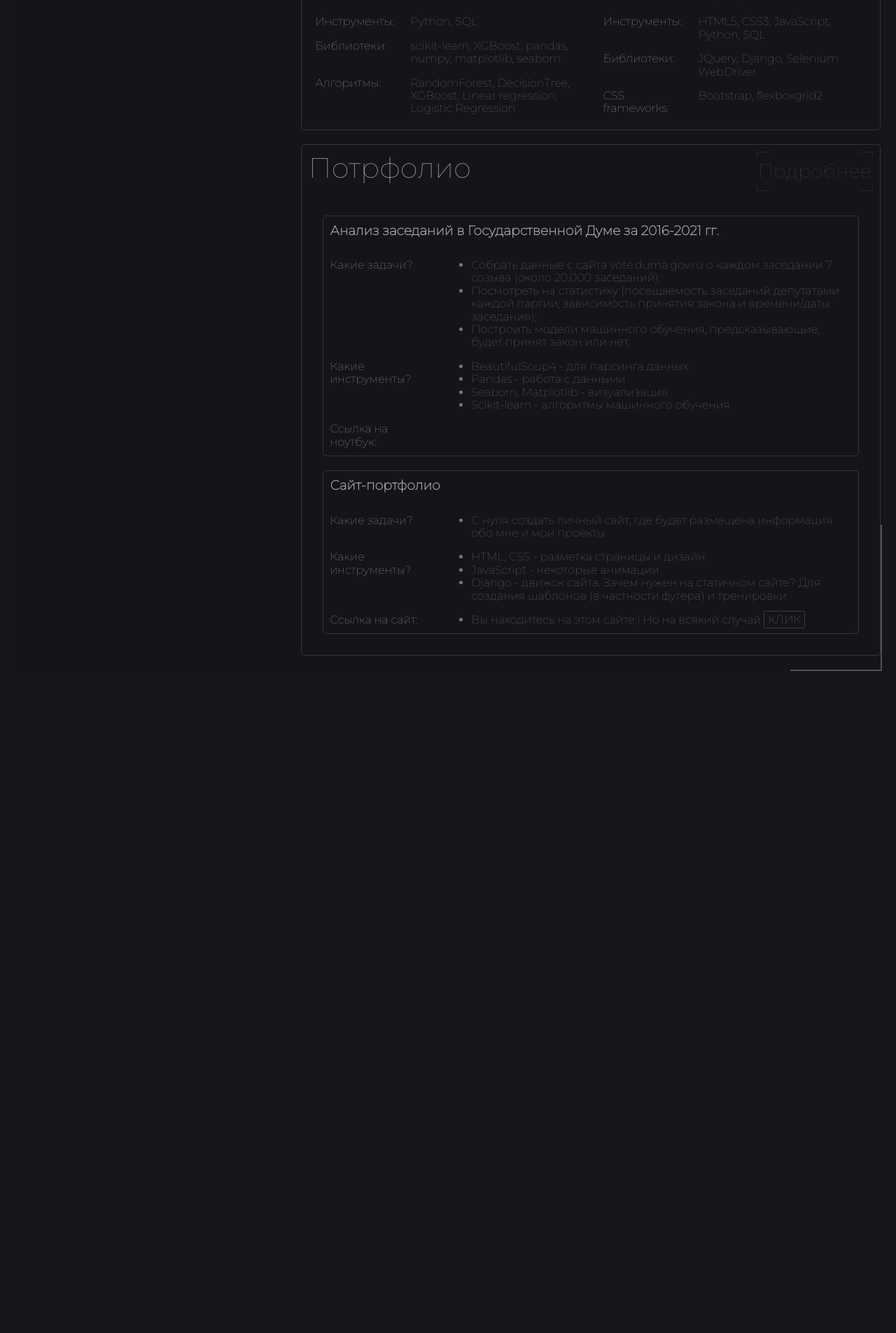
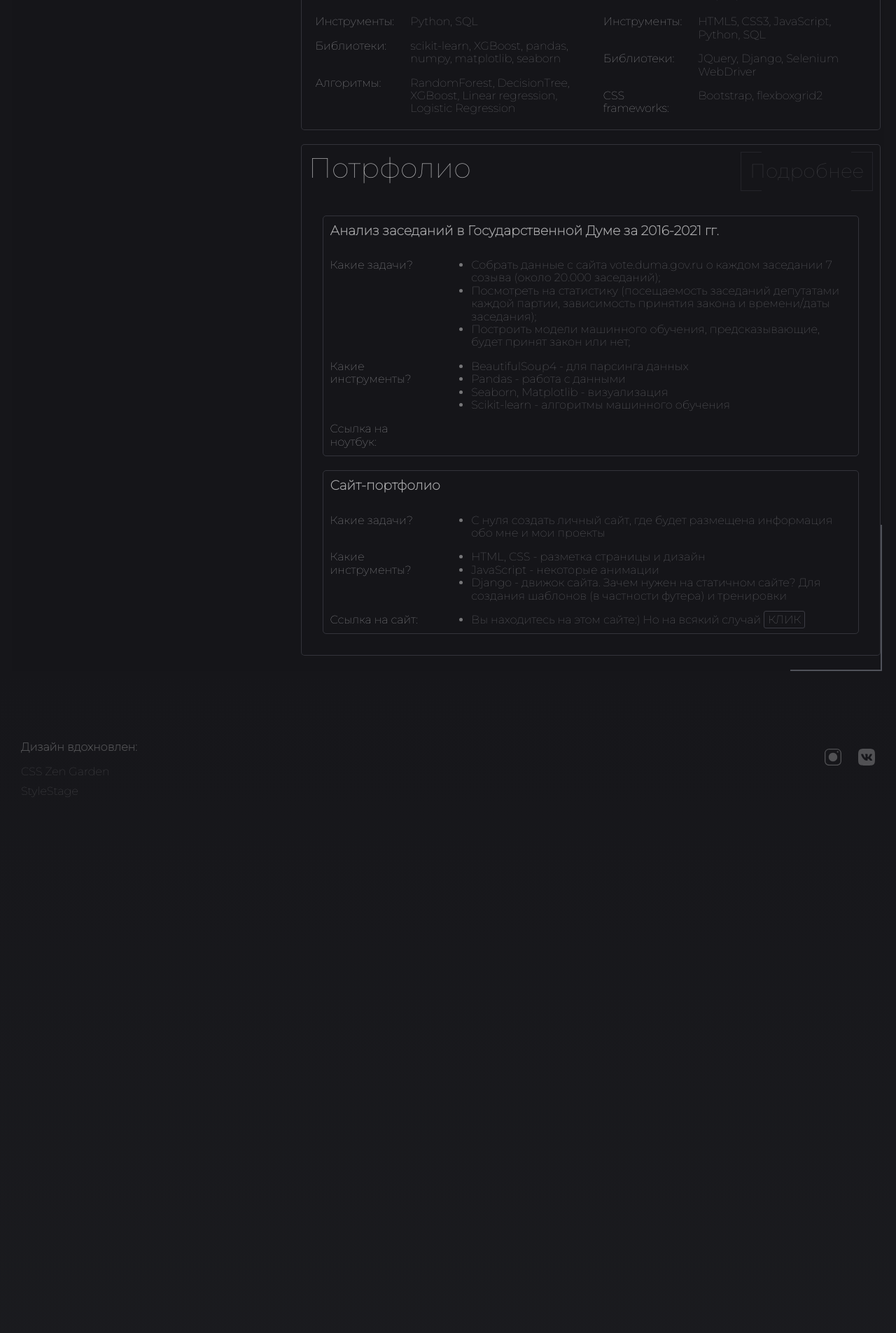
Before and after one commit to Maximillllian/blacklotos_portfolio, a Django app: page / in a window 1280 px wide. Shown: the part 1815-3720 px from the top of the page at 70% size. Before the commit the page ends 2774 px from the top, so only its background shows below. Run offline with Django 3.2, Linux system fonts and the light colour scheme; some libraries are stand-ins or nearby versions.

Commit message:
add footer and optimized for mobil devices

```diff
--- a/i_am/static/css/animations.css
+++ b/i_am/static/css/animations.css
@@ -75,21 +75,23 @@ button:hover::before{
 /* Анимация появляющегося текста на кнопке. Это обычная анимация появления
 границ у кнопки, только текст по z-index находится под кнопкой. Плюс пропадают границы */
 
-button.fade-in{
+.fade-in{
+    z-index: 1;
     transition: all .6s ease-out;
 }
 
-button.fade-in{
-
-    z-index: 1;
+.fade-in *{
+    z-index: 0;
+    opacity: 0;
+    transition: all .6s ease-out;
 }
 
-button.fade-in *{
-    z-index: 0;
+.fade-in:hover {
+    border: 1px solid var(--color-bg);
 }
 
-button.fade-in:hover{
-    border: 1px solid var(--color-bg);
+.fade-in:hover *{
+    opacity: 1;
 }
 
 /* Анимация границ main */
--- a/i_am/static/css/style.css
+++ b/i_am/static/css/style.css
@@ -6,6 +6,11 @@
 @import url('./animations.css');
 
 /* GENERAL */
+
+* {
+    scroll-behavior: smooth;
+    box-sizing: border-box;
+}
 
 body{
     font-family: 'Montserrat', sans-serif;
@@ -395,6 +407,52 @@ article{
     margin: 0 0 30px 0;
 }
 
+/* FOOTER */
+
+footer {
+    position: relative;
+    padding: 100px 30px;
+    min-height: 400vh;
+    background: linear-gradient(to bottom, var(--color-bg), var(--color-bgl2));
+
+    display: flex;
+    justify-content: space-between;
+}
+
+footer .inspiration h4 {
+    margin: 0;
+}
+
+footer .inspiration ul{
+    list-style-type: none;
+    padding: 0;
+}
+
+footer .inspiration ul li {
+    margin: 10px 0;
+}
+
+footer .socials {
+    height: 50px;
+    display: flex;
+    align-items: center;
+    gap: 20px;
+}
+
+footer .socials img {
+    width: 32px;
+}
+
+footer .socials #vk{
+    width: 24px;
+}
+
+footer img.hero {
+    position: absolute;
+    bottom: 0;
+    right: 0;
+    mix-blend-mode:soft-light;
+}
 
 /* Mobil */
 
@@ -437,7 +537,7 @@ article{
 
 @media (min-width: 575.98px){
     button{
-        width: 13vw;
+        min-width: 13vw;
         height: 7vh;
     }
 
--- a/i_am/templates/i_am/index.html
+++ b/i_am/templates/i_am/index.html
@@ -29,10 +29,10 @@
                     <div class="slide-description">
                         <h2>Привет! <br> Меня зовут Макс, я занимаюсь аналитикой, машинным обучением, версткой сайтов и музыкой.</h2>
                             <nav class="slide-nav">
-                                <button class="in-darkness"><a href="#ОбоМне">Обо мне</a></button>
-                                <button class="in-darkness"><a href="">Портфолио</a></button>
-                                <button class="in-darkness"><a href="">Резюме</a></button>
-                                <button class="fade-in last"><a href="">Не кликай!</a></button>
+                                <a href="#ОбоМне"><button class="in-darkness"><span>Обо мне</span></button></a>
+                                <a href=""><button class="in-darkness"><span>Портфолио</span></button>
+                                <a href=""><button class="in-darkness"><span>Резюме</span></button></a>
+                                <button class="fade-in last"><a href="" class="">Не кликай!</a></button>
                             </nav>
                     </div>
                 </div>
@@ -214,7 +214,10 @@
                         <div>Ссылка на сайт:</div>
                         <div class="in-shadow">
                             <ul class="m-0">
-                                <li>Вы находитесь на этом сайте:) Но на всякий случай <a href="https://maximillllian.pythonanywhere.com/" class="void-button">КЛИК</a></li>
+                                <li>
+                                    Вы находитесь на этом сайте:) Но на всякий случай
+                                    <a href="https://maximillllian.pythonanywhere.com/" class="void-button">КЛИК</a>
+                                </li>
                             </ul>
                         </div>
                     </div>
@@ -222,6 +225,24 @@
             </section>
         </article>
     </main>
+    <footer>
+        <div class="inspiration">
+            <h4 class="in-darkness">Дизайн вдохновлен:</h4>
+            <ul>
+                <li class="in-darkness"><a href="https://czg.vercel.app/">CSS Zen Garden</a></li>
+                <li class="in-darkness"><a href="https://stylestage.dev/styles/">StyleStage</a></li>
+            </ul>
+        </div>
+        <div class="socials">
+            <a href="https://www.instagram.com/black_voro/" class="in-darkness">
+                <img src="{% static './img/instagram.svg' %}" alt="" id="insta">
+            </a>
+            <a href="https://vk.com/maximillllian" class="in-darkness">
+                <img src="{% static './img/vk.svg' %}" alt="" id="vk">
+            </a>
+        </div>
+        <img src="{% static './img/lindemann.png' %}" alt="" class="in-darkness hero">
+    </footer>
     <script src="https://ajax.googleapis.com/ajax/libs/jquery/2.1.3/jquery.min.js"></script>
     <script>
             $(document).ready(function() {
```
Also changed, not shown: other parts of i_am/static/css/style.css (+53 -4 lines), i_am/static/img/instagram.svg (added), i_am/static/img/lindemann.png (added), i_am/static/img/vk.svg (added).
